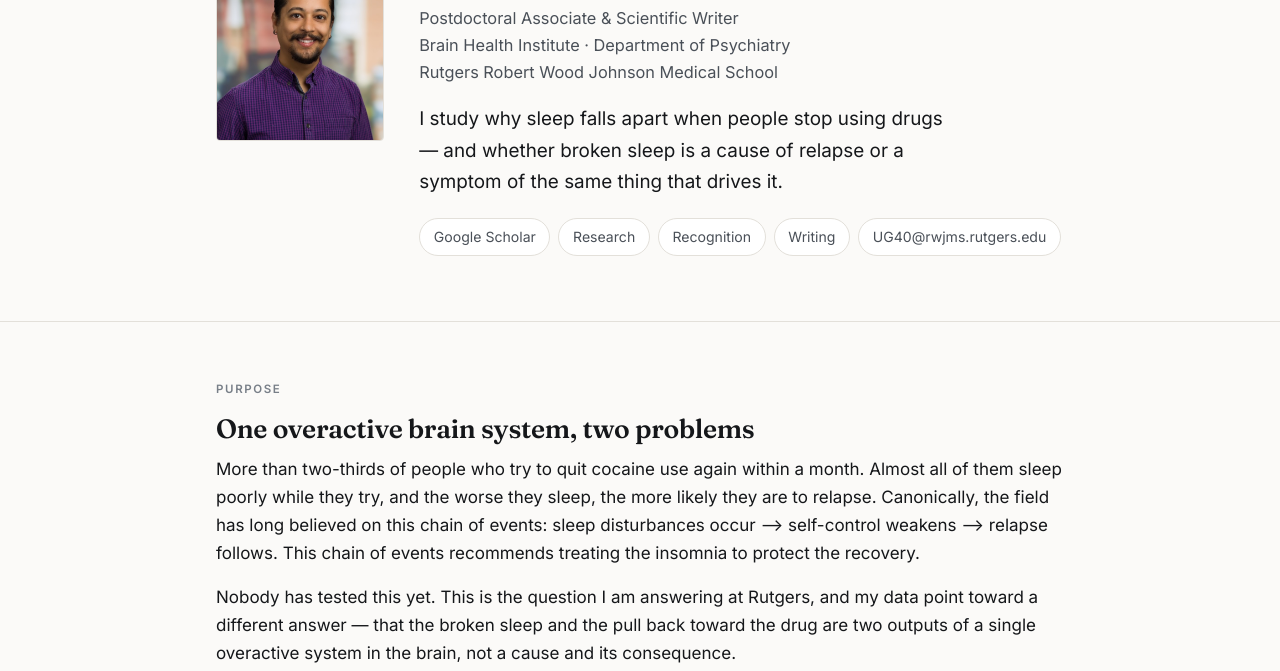
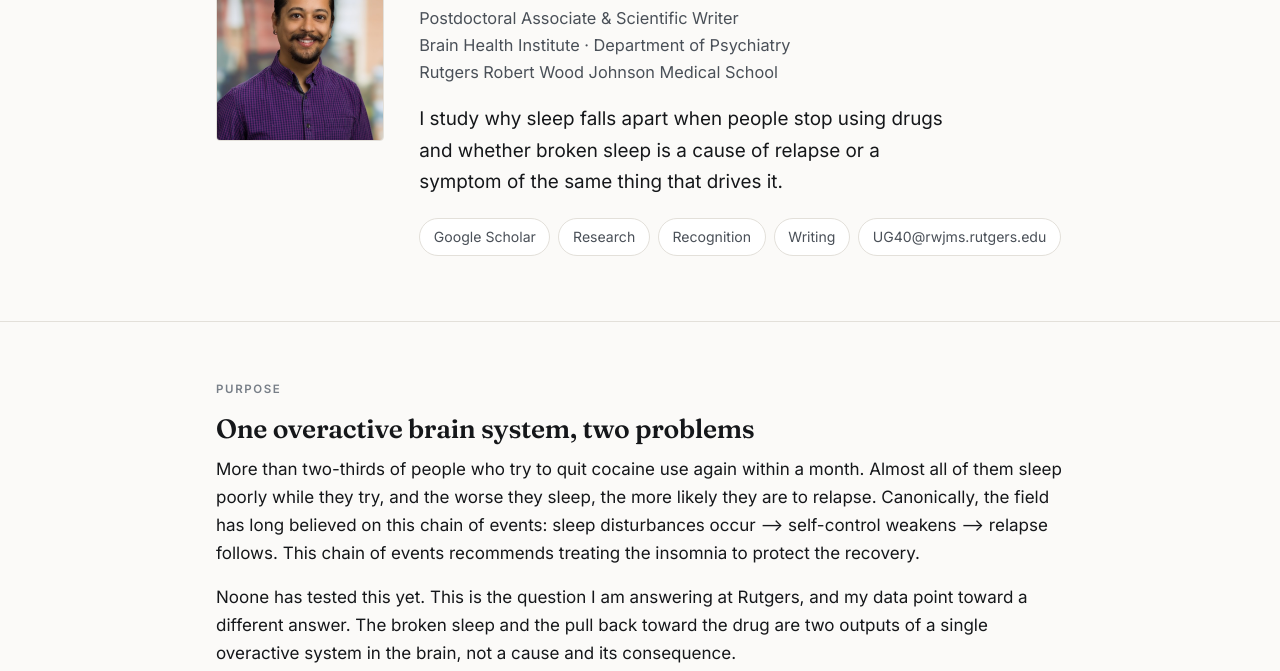
Before and after one commit to utsav-gyawali/utsav-gyawali.github.io, a plain HTML site: page index.html in a window 1280 px wide. Shown: the part 129-800 px from the top of the page. Drawn offline with Linux system fonts and the light colour scheme.

Commit message:
Fix grammar in index.html content
Corrected grammatical errors in the text regarding sleep and drug use.

```diff
--- a/index.html
+++ b/index.html
@@ -117,7 +117,7 @@ footer a{color:var(--ink-2)}
         <span>Brain Health Institute &middot; Department of Psychiatry</span>
         <span>Rutgers Robert Wood Johnson Medical School</span>
       </div>
-      <p class="lede">I study why sleep falls apart when people stop using drugs &mdash; and whether broken sleep is a cause of relapse or a symptom of the same thing that drives it.</p>
+      <p class="lede">I study why sleep falls apart when people stop using drugs and whether broken sleep is a cause of relapse or a symptom of the same thing that drives it.</p>
       <ul class="links">
         <li><a href="https://scholar.google.com/citations?user=lSRvFqYAAAAJ&amp;hl=en&amp;oi=ao">Google Scholar</a></li>
         <li><a href="#research">Research</a></li>
@@ -134,7 +134,7 @@ footer a{color:var(--ink-2)}
     <p class="eyebrow">Purpose</p>
     <h2>One overactive brain system, two problems</h2>
     <p>More than two-thirds of people who try to quit cocaine use again within a month. Almost all of them sleep poorly while they try, and the worse they sleep, the more likely they are to relapse. Canonically, the field has long believed on this chain of events: sleep disturbances occur --> self-control weakens --> relapse follows. This chain of events recommends treating the insomnia to protect the recovery.</p>
-    <p>Nobody has tested this yet. This is the question I am answering at Rutgers, and my data point toward a different answer &mdash; that the broken sleep and the pull back toward the drug are two outputs of a single overactive system in the brain, not a cause and its consequence.</p>
+    <p>Noone has tested this yet. This is the question I am answering at Rutgers, and my data point toward a different answer. The broken sleep and the pull back toward the drug are two outputs of a single overactive system in the brain, not a cause and its consequence.</p>
     <p>It matters because it changes how patients with cocaine use disorder are treated. There is no approved medication for cocaine use disorder. If the sleep loss and the relapse risk share an upstream regulator, then a drug that manipulates that regulator should move both at once &mdash; and the drugs that do are already sitting on pharmacy shelves, FDA approved for insomnia. If instead sleep loss is the cause, any good sleeping pill would do. Those two accounts predict different clinics, and they are separable in the lab.</p>
   </div>
 </section>
```
